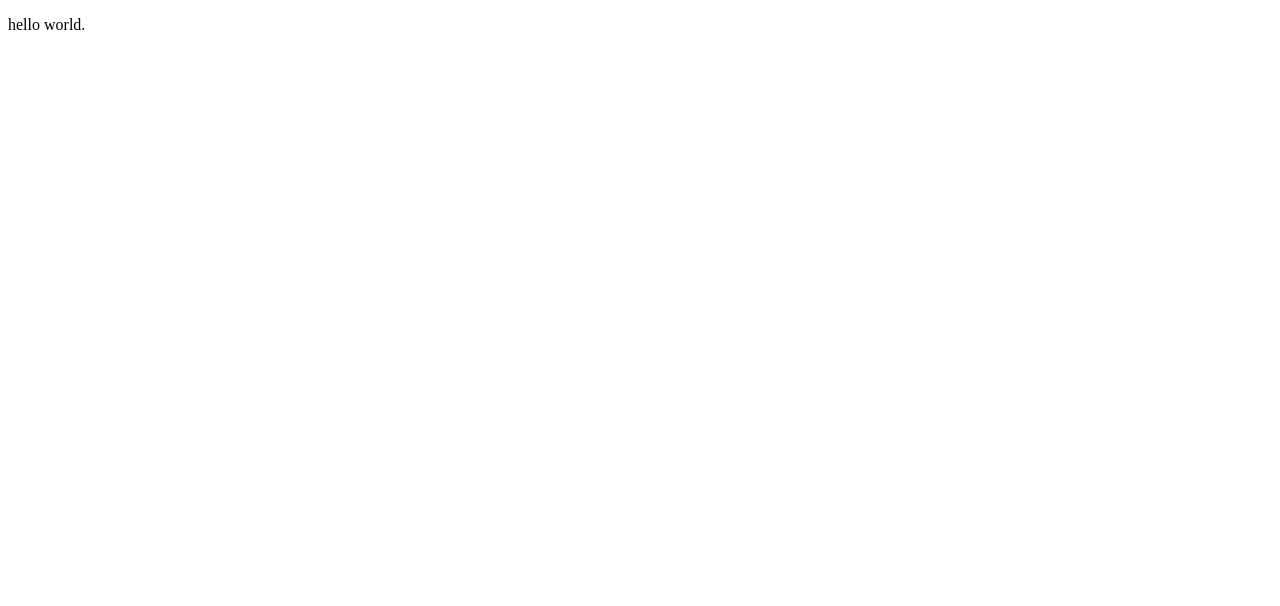
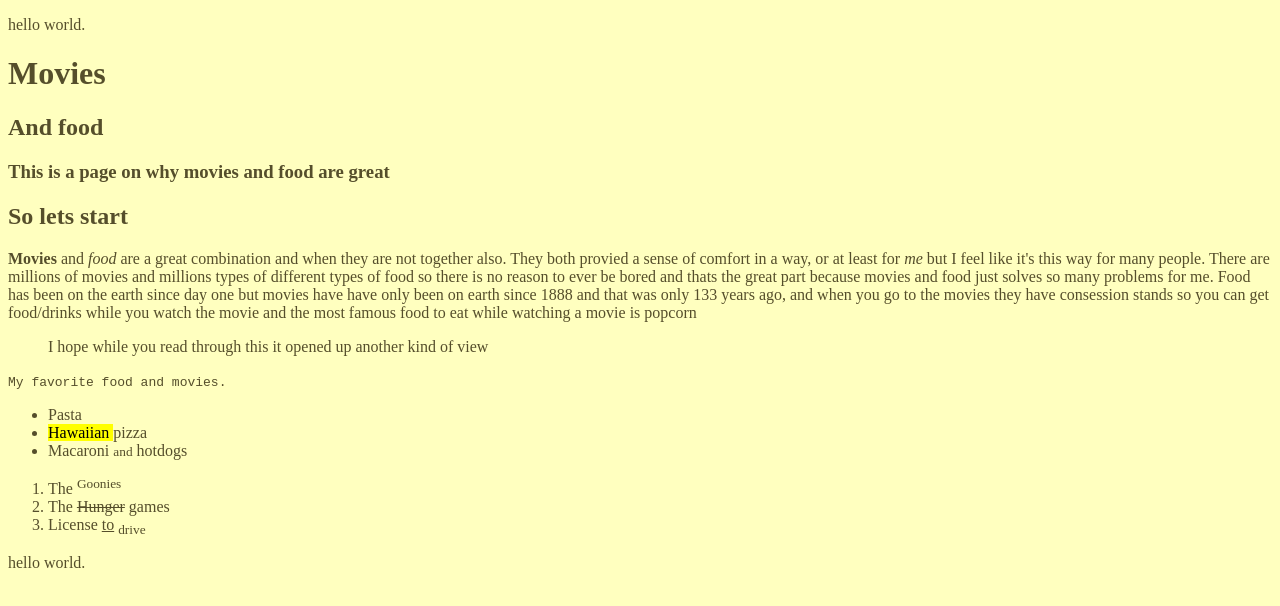
Before and after one commit to haleyha1/haley-hi, a plain HTML site: page index.html in a window 1280 px wide. Drawn offline with Linux system fonts and the light colour scheme.

Commit message:
Update index.html

```diff
--- a/index.html
+++ b/index.html
@@ -12,3 +12,54 @@
 </body>
 
 </html>
+<!doctype html>
+
+<html lang="en">
+
+<head>
+
+<meta charset="utf-8">
+
+<title>my index page</title>
+<style>
+html{
+  background-color:rgba(255, 255, 128, .5);
+  color:hsl(50, 33%, 25%);
+}
+</style>
+</head>
+
+
+
+<body>
+<h1>Movies</h1>
+<h2>And food</h2>
+<h3>This is a page on why movies and food are great</h3>
+<h2>So lets start</h2>
+<p><b>Movies</b> and <i>food</i> are a great combination and when they are not together also. They both provied a sense of comfort in a way, or at least for <em>me</em> but I feel like it's this way for many people.
+ There are millions of movies and millions types of different types of food
+so there is no reason to ever be bored and thats the great part because movies and food just solves so many problems for me. Food has been on the earth since day one but movies have have only been on earth since 1888 and that was only 133 years ago,
+and when you go to the movies they have consession stands so you can get
+food/drinks while you watch the movie and the most famous food to eat while watching a movie is popcorn</p>
+<blockquote>I hope while you read through this it opened up another kind of view</Blockquote>
+<code>My favorite food and movies.</code>
+<ul>
+   <li>Pasta</li>
+   <li> <mark> Hawaiian </mark> pizza</li>
+   <li>Macaroni <small>and</small> hotdogs</li>
+ </ul>
+
+ <ol>
+    <li>The <sup>Goonies</sup></li>
+    <li>The <del>Hunger</del> games</li>
+    <li>License <ins>to</ins> <sub>drive</sub></li>
+  </ol>
+<!--hello-->
+
+</body>
+</html>
+
+<p>hello world.</p>
+</body>
+
+</html>
```
